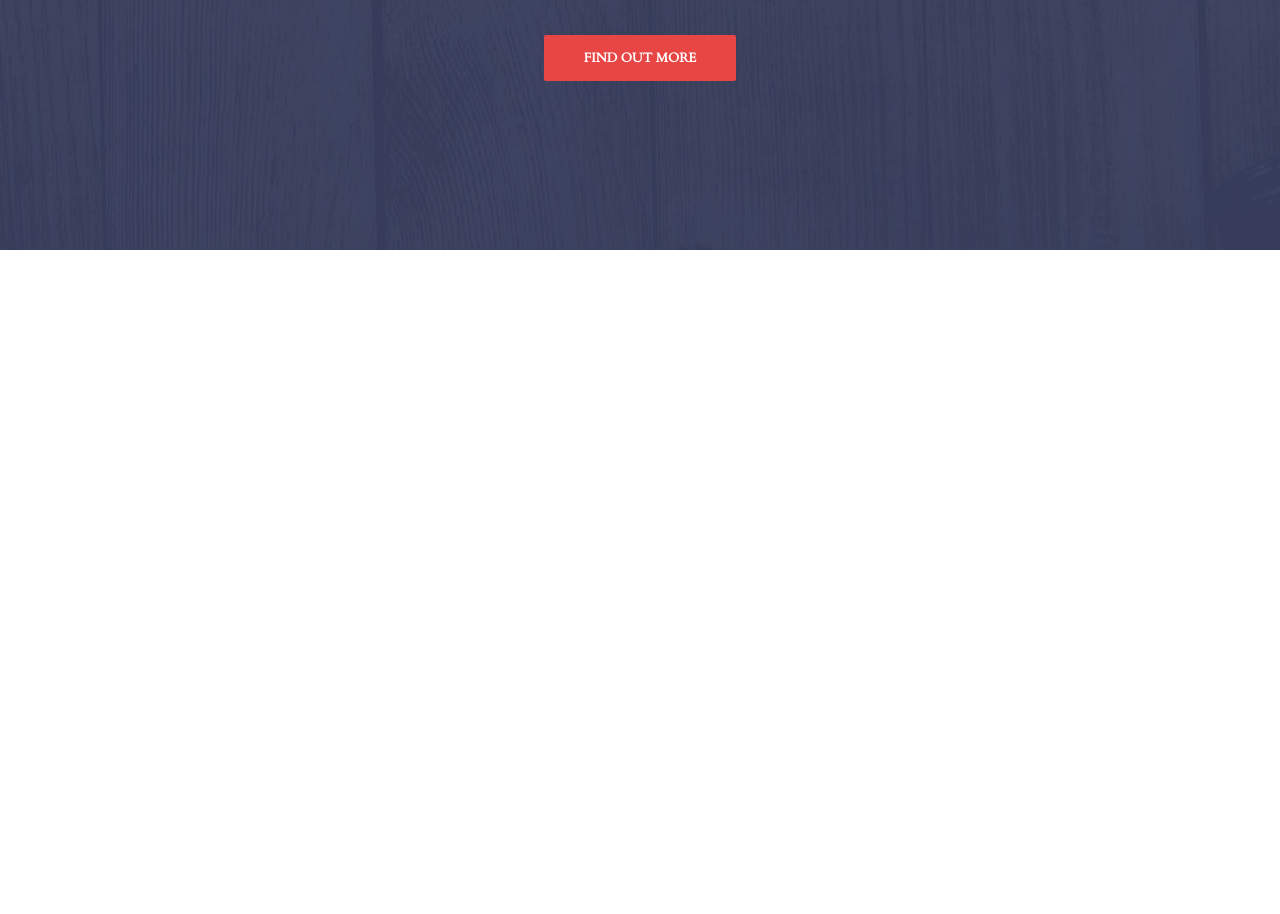
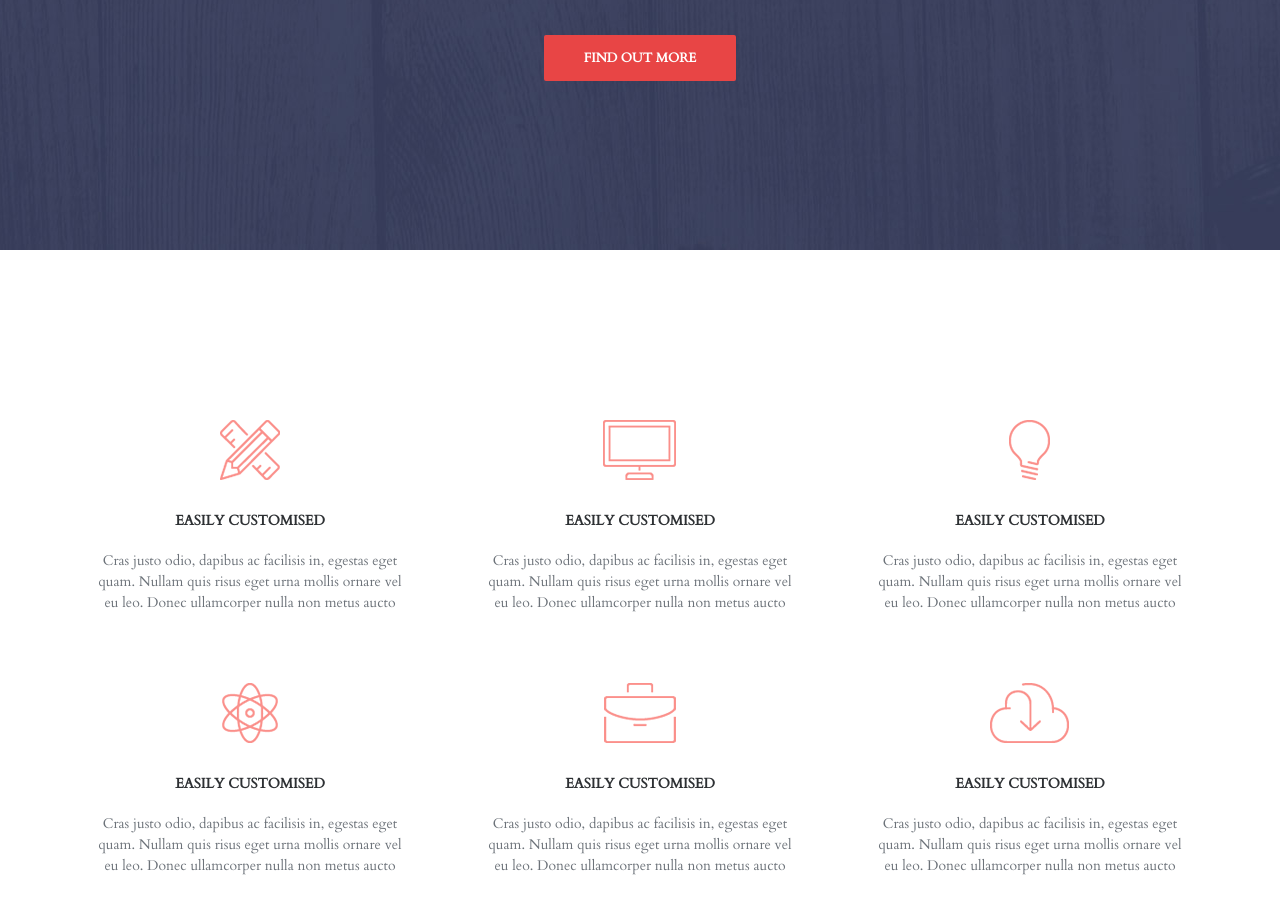
Before and after one commit to DeathTheBest/activebox, a plain HTML site: page index.html in a window 1280 px wide. Shown: the part 500-1414 px from the top of the page. Before the commit the page ends 800 px from the top, so only its background shows below. Drawn offline with nearby package versions, Linux system fonts and the light colour scheme.

Commit message:
features_icon
features_icon

```diff
--- a/assets/css/style.css
+++ b/assets/css/style.css
@@ -6,7 +6,11 @@ font-family: 'Cardo', serif;
 background-color: #fff;
 -webkit-font-smoothing: antialiased;
 }
+
+
 *,
+*:focus,
+*:active,
 *:before,
 *:after {
 
@@ -155,3 +159,62 @@ p {
     background-color: #b82121;
 
 }
+
+
+/*features*/
+
+.features {
+    display: flex;
+    margin: 100px 0;
+    display: flex;
+    flex-wrap: wrap;
+
+}
+
+.features__item {
+    width: 33.33333%;
+    text-align: center;
+    padding: 0 40px;
+    margin-top: 70px;
+
+}
+
+.features__icon {
+    margin-bottom: 25px;
+    opacity: 0.70;
+    cursor: pointer;
+
+    transition: all 0.5s easy-in;
+}
+
+.features__icon:hover {
+    opacity: 1;
+
+}
+
+
+.features__icon:active {
+        transform: scale(1.5);
+        animation-delay: 1s;
+        transition: all 0.5s ;
+
+}
+
+
+
+
+.features__title {
+    margin-bottom: 20px;
+    font-size: 14px;
+    color: #2d3033;
+    font-weight: bold;
+    text-transform: uppercase;
+
+}
+
+.features__text {
+    color: #6c7279;
+    font-size: 14px;
+    line-height: 1.5;
+
+}
--- a/index.html
+++ b/index.html
@@ -41,5 +41,64 @@
     </div>
 
 
+    <!--features-->
+
+<div class="container">
+    <div class="features">
+        <div class="features__item">
+            <img class="features__icon" src="assets/img/features/1.png" alt="">
+            <h4 class="features__title">Easily Customised</h4>
+            <div class="features__text">Cras justo odio, dapibus ac facilisis in, egestas
+            eget quam. Nullam quis risus eget urna mollis ornare vel eu leo.
+            Donec ullamcorper nulla non metus aucto</div>
+        </div>
+
+        <div class="features__item">
+            <img class="features__icon" src="assets/img/features/2.png" alt="">
+            <h4 class="features__title">Easily Customised</h4>
+            <div class="features__text">Cras justo odio, dapibus ac facilisis in, egestas
+            eget quam. Nullam quis risus eget urna mollis ornare vel eu leo.
+            Donec ullamcorper nulla non metus aucto</div>
+        </div>
+
+        <div class="features__item">
+            <img class="features__icon" src="assets/img/features/3.png" alt="">
+            <h4 class="features__title">Easily Customised</h4>
+            <div class="features__text">Cras justo odio, dapibus ac facilisis in, egestas
+            eget quam. Nullam quis risus eget urna mollis ornare vel eu leo.
+            Donec ullamcorper nulla non metus aucto</div>
+        </div>
+
+        <div class="features__item">
+            <img class="features__icon" src="assets/img/features/4.png" alt="">
+            <h4 class="features__title">Easily Customised</h4>
+            <div class="features__text">Cras justo odio, dapibus ac facilisis in, egestas
+            eget quam. Nullam quis risus eget urna mollis ornare vel eu leo.
+            Donec ullamcorper nulla non metus aucto</div>
+        </div>
+
+        <div class="features__item">
+            <img class="features__icon" src="assets/img/features/5.png" alt="">
+            <h4 class="features__title">Easily Customised</h4>
+            <div class="features__text">Cras justo odio, dapibus ac facilisis in, egestas
+            eget quam. Nullam quis risus eget urna mollis ornare vel eu leo.
+            Donec ullamcorper nulla non metus aucto</div>
+        </div>
+
+        <div class="features__item">
+            <img class="features__icon" src="assets/img/features/6.png" alt="">
+            <h4 class="features__title">Easily Customised</h4>
+            <div class="features__text">Cras justo odio, dapibus ac facilisis in, egestas
+            eget quam. Nullam quis risus eget urna mollis ornare vel eu leo.
+            Donec ullamcorper nulla non metus aucto</div>
+        </div>
+
+
+
+    </div>
+</div>
+
+
+
 </body>
 <html>
```
Also changed, not shown: assets/img/features/1.png (added), assets/img/features/2.png (added), assets/img/features/3.png (added), assets/img/features/4.png (added), assets/img/features/5.png (added), assets/img/features/6.png (added).
